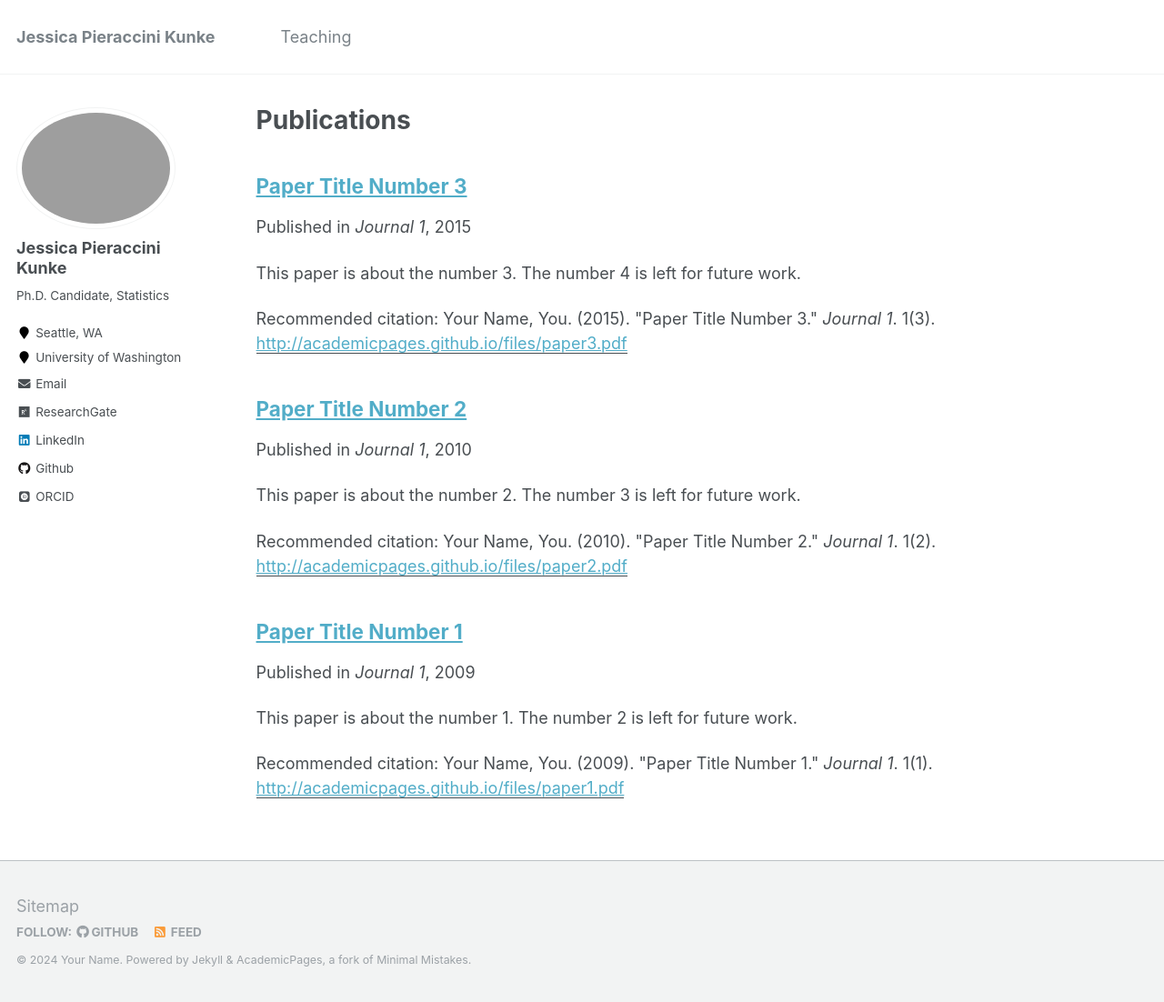
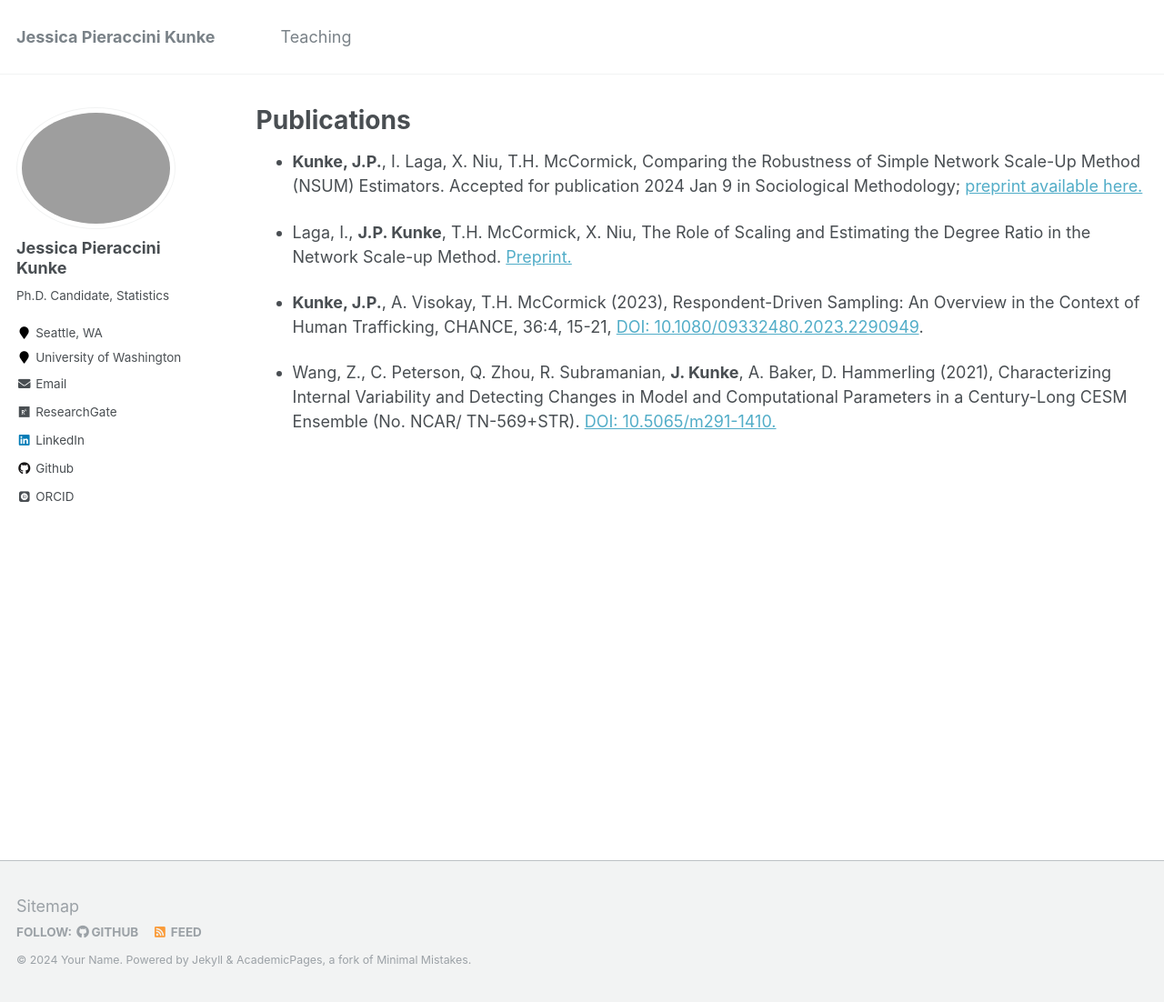
Before and after one commit to jpierkunke/jpierkunke.github.io, a Jekyll site: the page built from _pages/publications.md, in a window 1280 px wide and 1102 px high. Shown: the whole window at 91% size. Built offline with Jekyll 4.4.1, drawn with Linux system fonts in a browser that asks for light colours; some web fonts are replaced.

Commit message:
Update publications.md

```diff
--- a/_pages/publications.md
+++ b/_pages/publications.md
@@ -5,12 +5,11 @@ permalink: /publications/
 author_profile: true
 ---
 
-{% if author.googlescholar %}
-  You can also find my articles on <u><a href="{{author.googlescholar}}">my Google Scholar profile</a>.</u>
-{% endif %}
+- **Kunke, J.P.**, I. Laga, X. Niu, T.H. McCormick, Comparing the Robustness of Simple Network Scale-Up Method (NSUM) Estimators.
+Accepted for publication 2024 Jan 9 in Sociological Methodology; [preprint available here.](https://doi.org/10.48550/arXiv.2303.07490)
 
-{% include base_path %}
+- Laga, I., **J.P. Kunke**, T.H. McCormick, X. Niu, The Role of Scaling and Estimating the Degree Ratio in the Network Scale-up Method. [Preprint.](https://doi.org/10.48550/arXiv.2305.04381)
 
-{% for post in site.publications reversed %}
-  {% include archive-single.html %}
-{% endfor %}
+- **Kunke, J.P.**, A. Visokay, T.H. McCormick (2023), Respondent-Driven Sampling: An Overview in the Context of Human Trafficking, CHANCE, 36:4, 15-21, [DOI: 10.1080/09332480.2023.2290949](https://doi.org/10.1080/09332480.2023.2290949).
+
+- Wang, Z., C. Peterson, Q. Zhou, R. Subramanian, **J. Kunke**, A. Baker, D. Hammerling (2021), Characterizing Internal Variability and Detecting Changes in Model and Computational Parameters in a Century-Long CESM Ensemble (No. NCAR/ TN-569+STR). [DOI: 10.5065/m291-1410.](http://dx.doi.org/10.5065/m291-1410)
```
